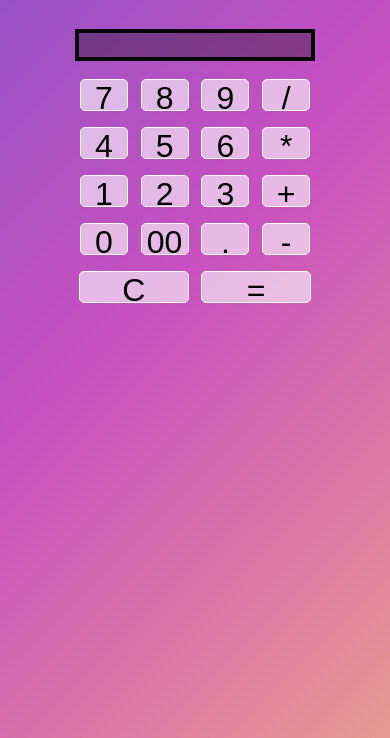
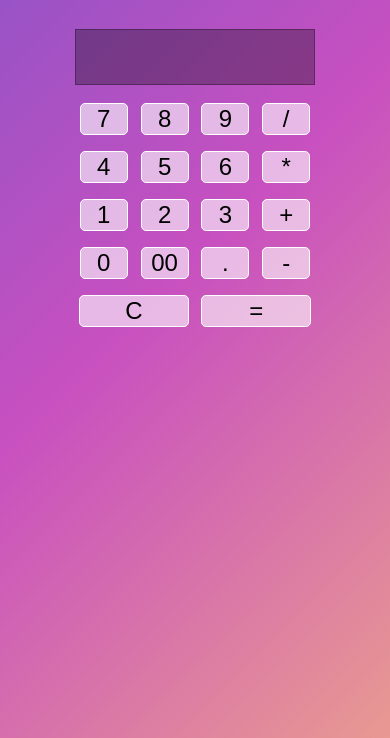
Before and after one commit to Arunsaharan/Basic_Calculator, a plain HTML site: page index.html in a window 390 px wide. Shown: the part 106-844 px from the top of the page. Drawn offline with Linux system fonts and the light colour scheme.

Commit message:
final commit

```diff
--- a/styles.css
+++ b/styles.css
@@ -43,9 +43,10 @@ body {
 
 .input-display {
   width: 19rem;
-  height: 4rem;
+  height: 4.5rem;
   font-size: 2rem;
   background-color: rgba(0,0,0,0.3);
+  border: 1px solid rgba(0,0,0,0.3);
   word-wrap: break-word;
   word-break: break-all;
   margin-bottom: 16px;
@@ -82,9 +83,8 @@ body {
 
   .input-display {
     width: 15rem;
-    height: 2rem;
+    height: 3.5rem;
     font-size: 1.5rem;
-    border: 4px solid black;
     margin-bottom: 10px;
   }
 
@@ -96,6 +96,7 @@ body {
   .button {
     width: 3rem;
     height: 2rem;
+    font-size: 1.5rem;
   }
 
   .button-lg {
```
